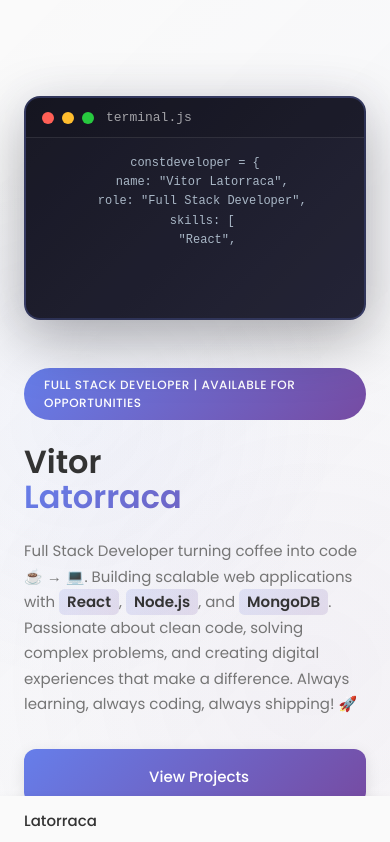
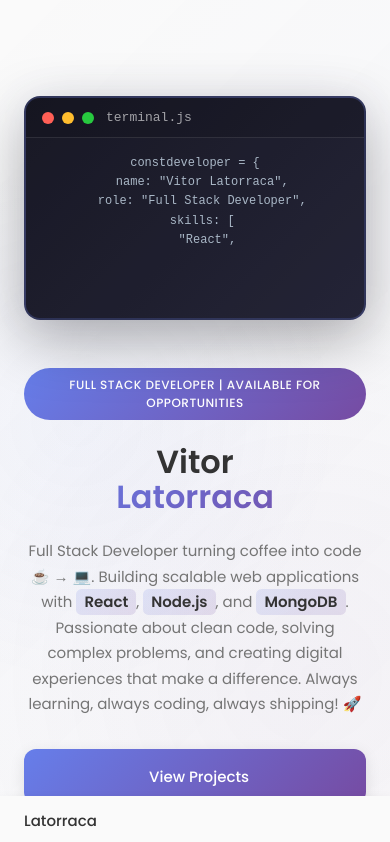
Before and after one commit to vitorlatorraca/PortfolioFInal, a React (Create React App) app: page / in a window 390 px wide. Shown: the top 842 px of the page. Built offline with nearby package versions, Linux system fonts and the light colour scheme.

Commit message:
fix: center content on mobile devices

```diff
--- a/src/components/home/home.css
+++ b/src/components/home/home.css
@@ -307,6 +307,14 @@
     .home__social {
         justify-content: center;
     }
+
+    .home__left {
+        text-align: center;
+    }
+
+    .home__data {
+        text-align: center;
+    }
 }
 
 /* For small devices */
```
